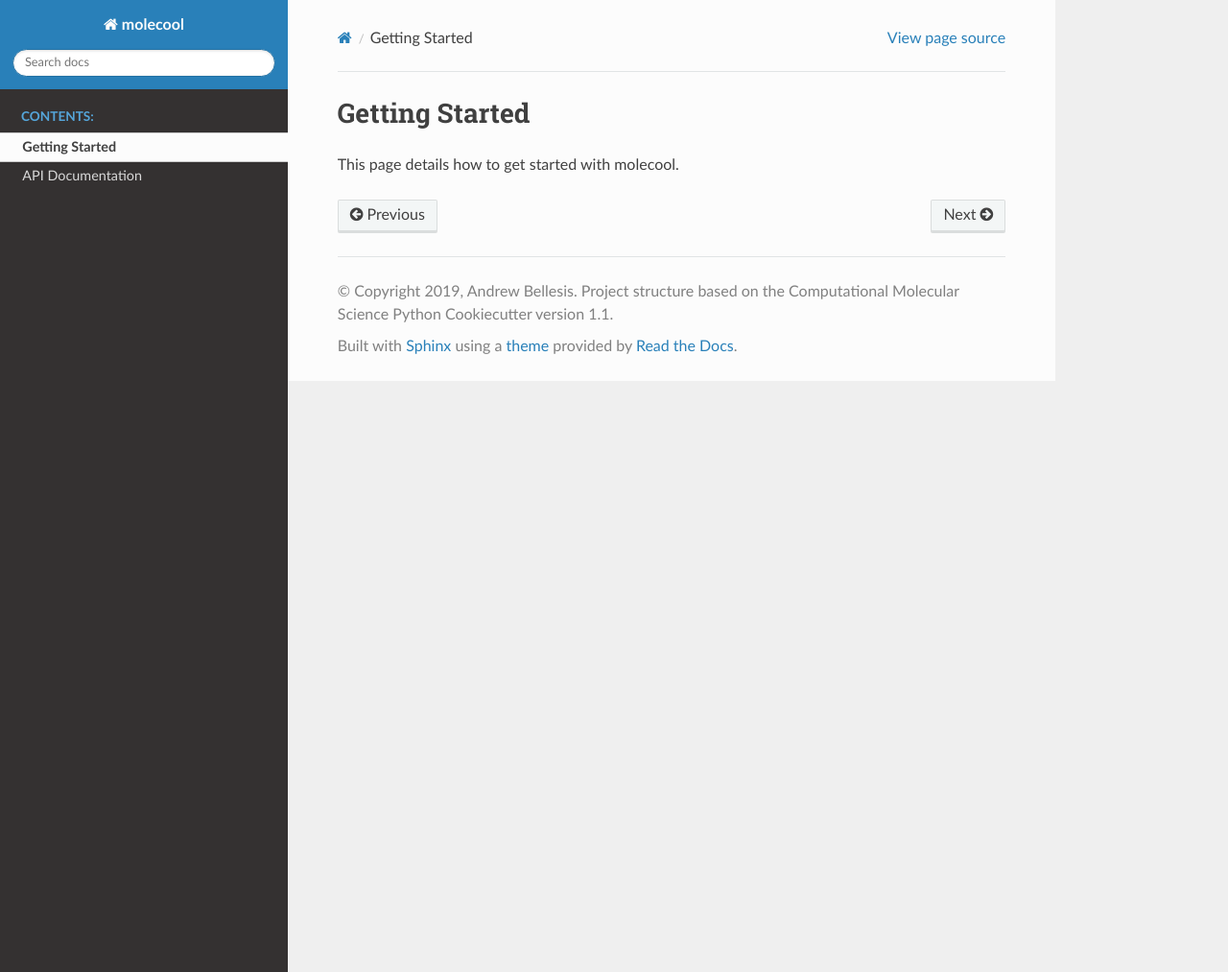
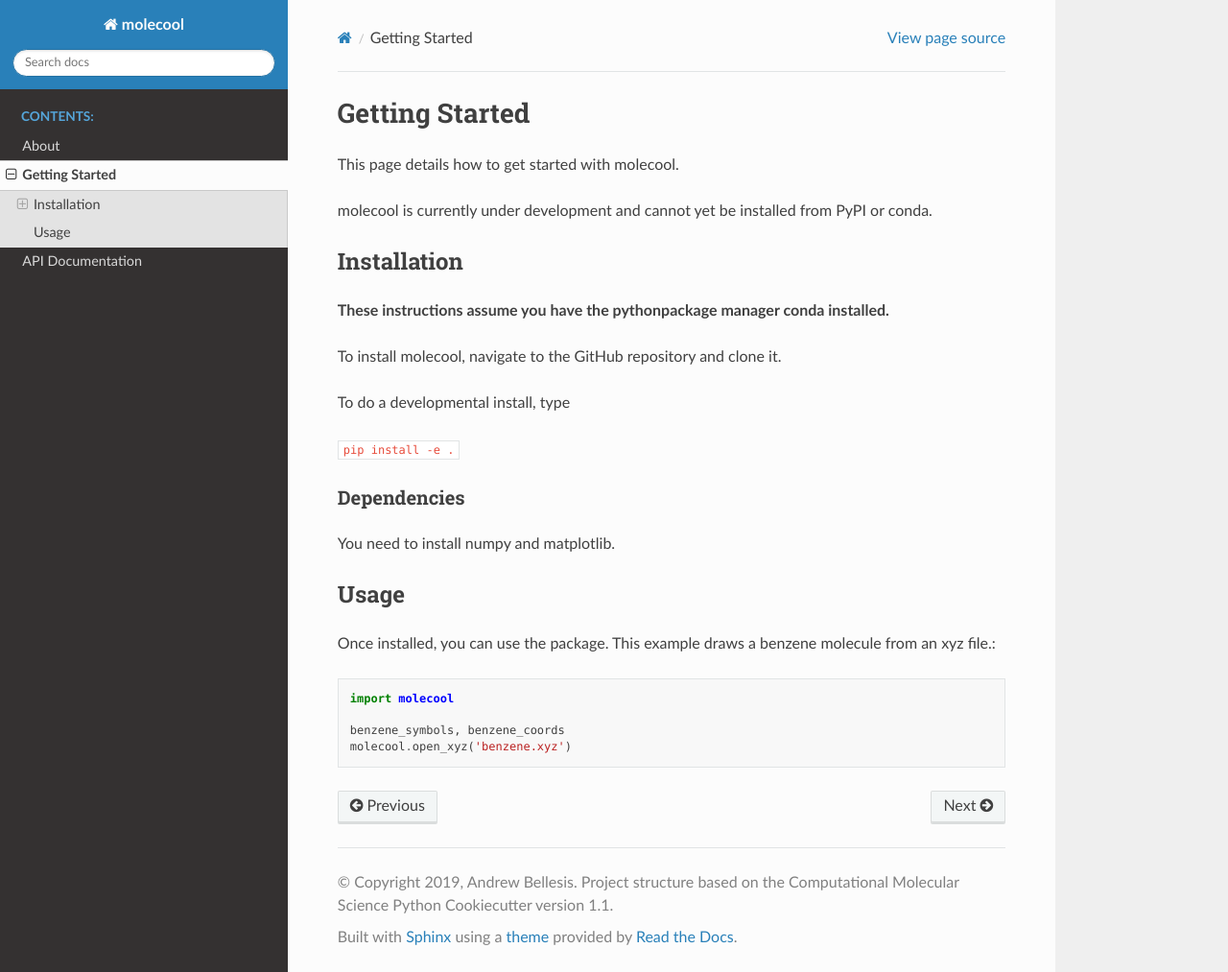
Before and after one commit to ABellesis/molssi_best_practices, a Sphinx documentation site: the page built from docs/getting_started.rst, in a window 1280 px wide and 1013 px high. Shown: the whole window at 96% size. Built offline with Sphinx 7.4.7 and the Read the Docs theme 2.0.0, drawn with Linux system fonts in a browser that asks for light colours; the version number could not be read and is left out.

Commit message:
Committing some documentation

```diff
--- /dev/null
+++ b/docs/about.rst
@@ -0,0 +1,4 @@
+About
+=====
+
+Molecool is a test package made during the Best Practices MolSSI workshop at UPitt, Nov- 7-8 2019
--- a/docs/api.rst
+++ b/docs/api.rst
@@ -1,7 +1,11 @@
 API Documentation
 =================
+This page gives the API documentation for our package.
 
 .. autosummary::
    :toctree: autosummary
 
    molecool.canvas
+   molecool.calculate_distance
+   molecool.open_pdb
+   molecool.calculate_molecular_mass
--- /dev/null
+++ b/docs/autosummary/molecool.calculate_distance.rst
@@ -0,0 +1,6 @@
+molecool.calculate\_distance
+============================
+
+.. currentmodule:: molecool
+
+.. autofunction:: calculate_distance
--- /dev/null
+++ b/docs/autosummary/molecool.calculate_molecular_mass.rst
@@ -0,0 +1,6 @@
+molecool.calculate\_molecular\_mass
+===================================
+
+.. currentmodule:: molecool
+
+.. autofunction:: calculate_molecular_mass
--- /dev/null
+++ b/docs/autosummary/molecool.canvas.rst
@@ -0,0 +1,6 @@
+molecool.canvas
+===============
+
+.. currentmodule:: molecool
+
+.. autofunction:: canvas
--- /dev/null
+++ b/docs/autosummary/molecool.open_pdb.rst
@@ -0,0 +1,6 @@
+molecool.open\_pdb
+==================
+
+.. currentmodule:: molecool
+
+.. autofunction:: open_pdb
--- a/docs/getting_started.rst
+++ b/docs/getting_started.rst
@@ -2,3 +2,29 @@ Getting Started
 ===============
 
 This page details how to get started with molecool.
+
+molecool is currently under development and cannot yet be installed from PyPI or conda.
+
+
+Installation
+------------
+**These instructions assume you have the pythonpackage manager conda installed.**
+
+To install molecool, navigate to the GitHub repository and clone it.
+
+To do a developmental install, type
+
+``pip install -e .``
+
+Dependencies
+^^^^^^^^^^^^
+You need to install numpy and matplotlib.
+
+Usage
+-----
+Once installed, you can use the package. This example draws a benzene molecule from an xyz file.::
+
+    import molecool
+
+    benzene_symbols, benzene_coords
+    molecool.open_xyz('benzene.xyz')
--- a/docs/index.rst
+++ b/docs/index.rst
@@ -5,11 +5,14 @@
 
 Welcome to molecool's documentation!
 =========================================================
+molecool is a Python package designed to read in, perform analysis, and visualize molecular coordinates.
+The file formats 'xyz' and 'pdb' are currently supported.
 
 .. toctree::
    :maxdepth: 2
    :caption: Contents:
 
+   about
    getting_started
    api
 
```
